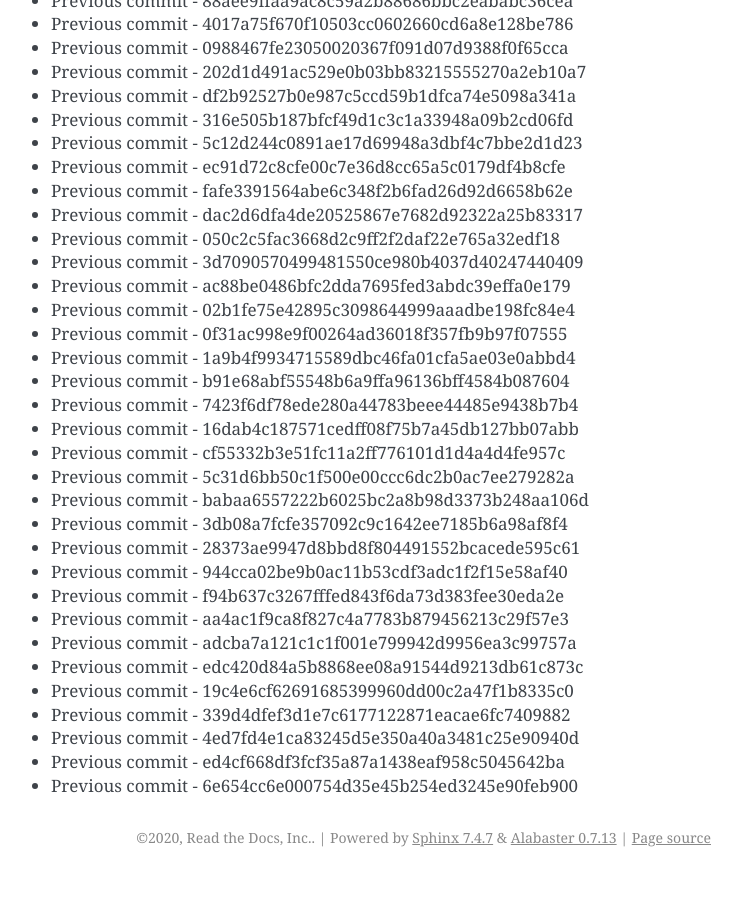
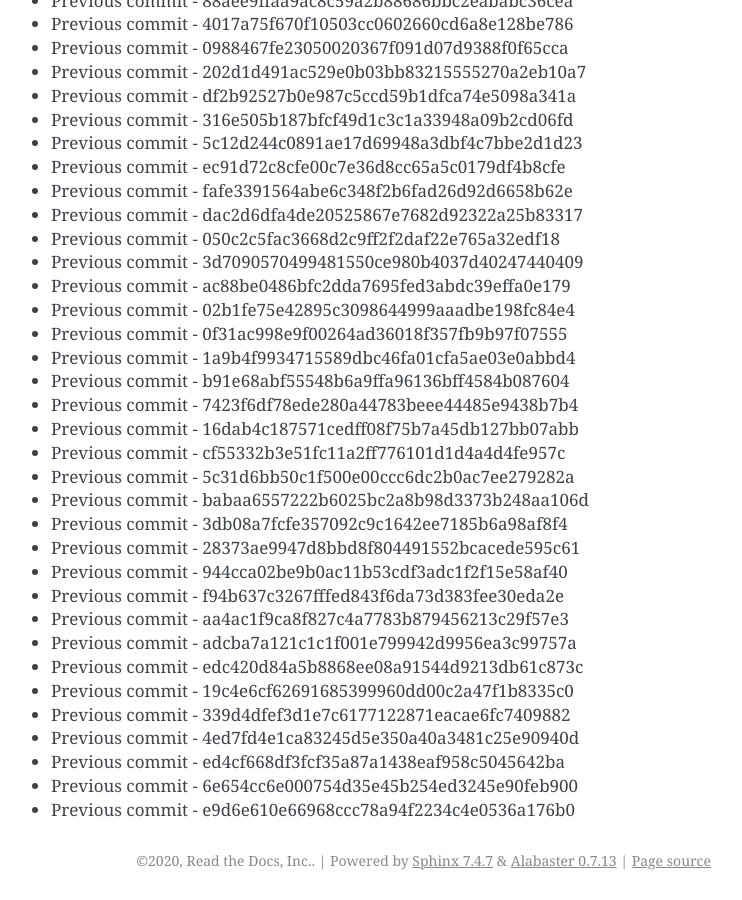
Before and after one commit to readthedocs/rtd-git-stresstest, a Sphinx documentation site: the page built from docs/updates.rst, in a window 1280 px wide and 900 px high, scrolled down 93082 px. Shown: the whole window, without its empty margins (399-1141 px from the left). Built offline with Sphinx 7.4.7, drawn with Linux system fonts in a browser that asks for light colours; before the commit the page ends 93959 px from its top, so only the background shows below that.

Commit message:
Generating commit from previous: e9d6e610e66968ccc78a94f2234c4e0536a176b0

```diff
--- a/docs/updates.rst
+++ b/docs/updates.rst
@@ -3943,3 +3943,4 @@ It can be tested for any performance characteristics.
 * Previous commit - 4ed7fd4e1ca83245d5e350a40a3481c25e90940d
 * Previous commit - ed4cf668df3fcf35a87a1438eaf958c5045642ba
 * Previous commit - 6e654cc6e000754d35e45b254ed3245e90feb900
+* Previous commit - e9d6e610e66968ccc78a94f2234c4e0536a176b0
```
